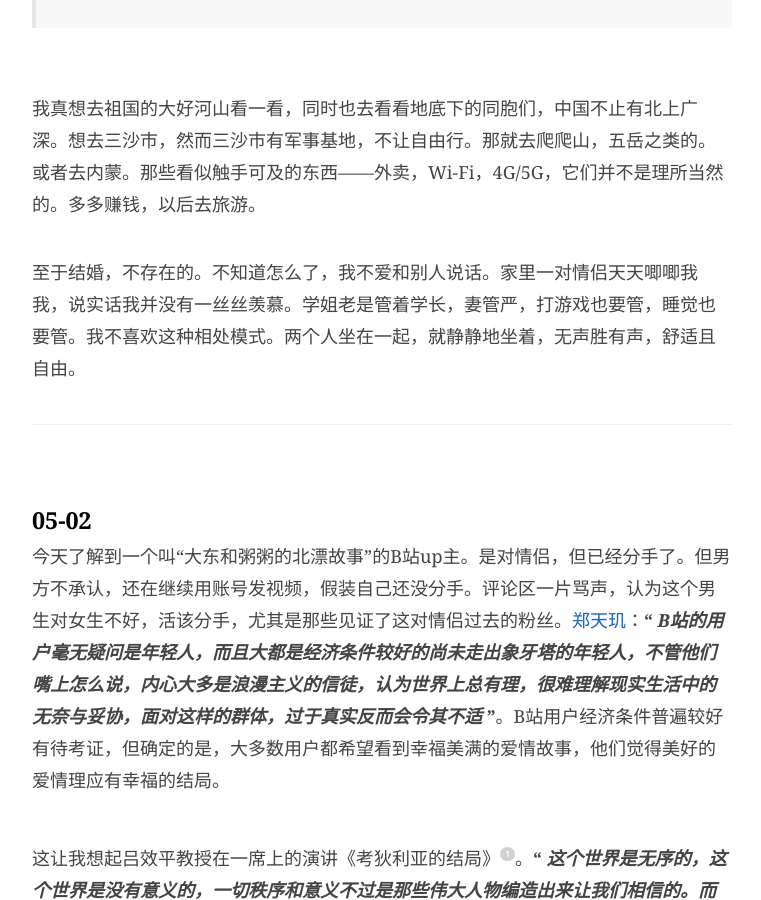
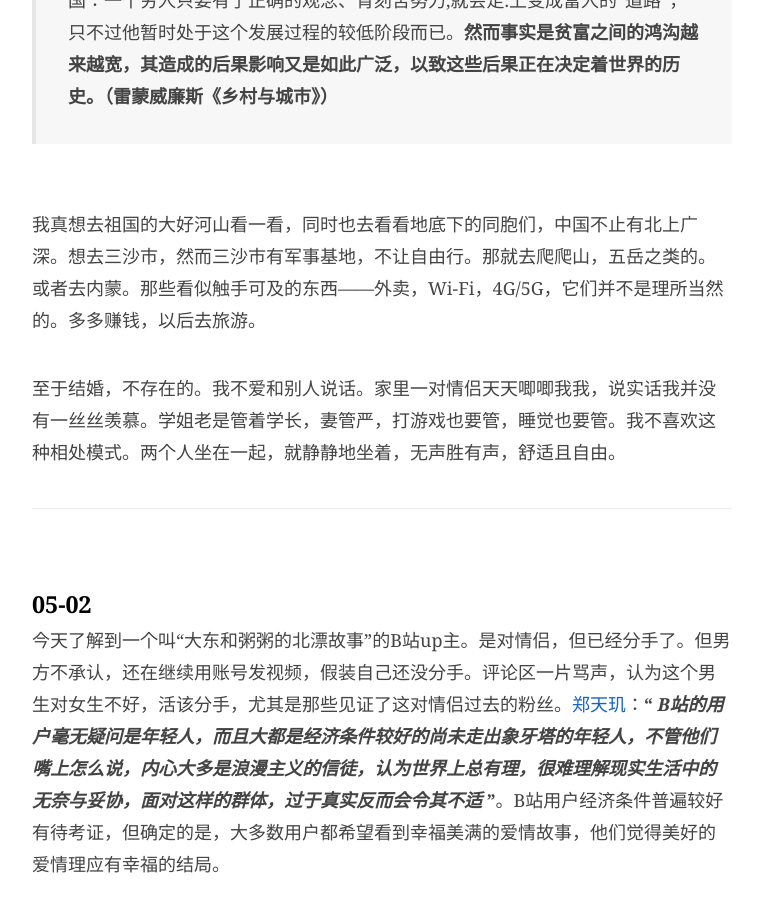
Before and after one commit to JaydenYL/JaydenYL.github.io, a Jekyll site: the page built from _posts/2020-04-26-日记.md, in a window 1280 px wide and 900 px high, scrolled down 917 px. Shown: the whole window, without its empty margins (258-1019 px from the left). Built offline with Jekyll 4.4.1, drawn with Linux system fonts in a browser that asks for light colours; comment, search, counter and statistics services are not loaded.

Commit message:
Update 2020-04-26-日记.md

```diff
--- a/_posts/2020-04-26-日记.md
+++ b/_posts/2020-04-26-日记.md
@@ -29,7 +45,7 @@ catalog: true
 
 <br>我真想去祖国的大好河山看一看，同时也去看看地底下的同胞们，中国不止有北上广深。想去三沙市，然而三沙市有军事基地，不让自由行。那就去爬爬山，五岳之类的。或者去内蒙。那些看似触手可及的东西——外卖，Wi-Fi，4G/5G，它们并不是理所当然的。多多赚钱，以后去旅游。
 
-<br>至于结婚，不存在的。不知道怎么了，我不爱和别人说话。家里一对情侣天天唧唧我我，说实话我并没有一丝丝羡慕。学姐老是管着学长，妻管严，打游戏也要管，睡觉也要管。我不喜欢这种相处模式。两个人坐在一起，就静静地坐着，无声胜有声，舒适且自由。
+<br>至于结婚，不存在的。我不爱和别人说话。家里一对情侣天天唧唧我我，说实话我并没有一丝丝羡慕。学姐老是管着学长，妻管严，打游戏也要管，睡觉也要管。我不喜欢这种相处模式。两个人坐在一起，就静静地坐着，无声胜有声，舒适且自由。
 
 <br>
 
```
Also changed, not shown: other parts of _posts/2020-04-26-日记.md (+16 -0 lines).
